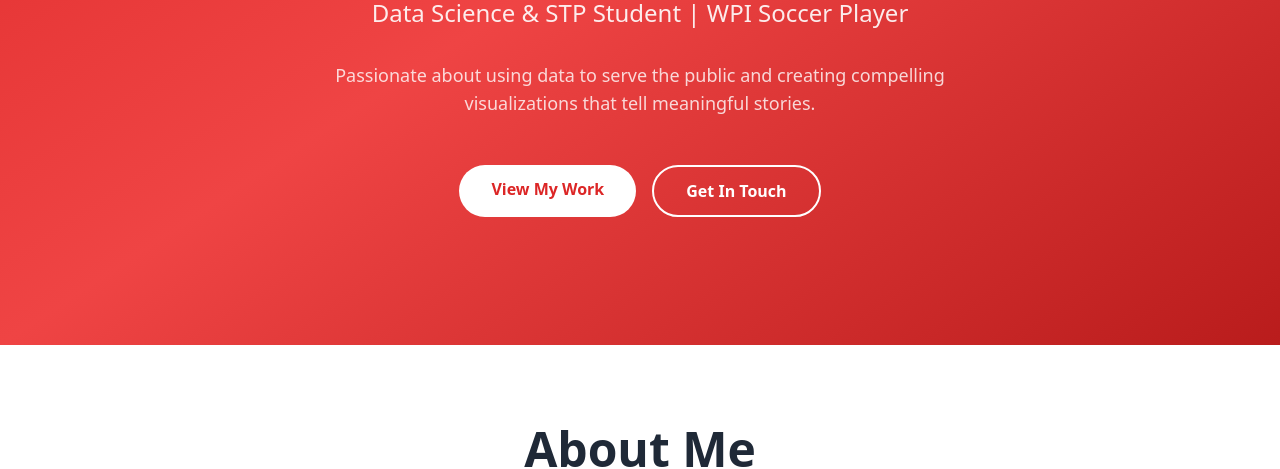
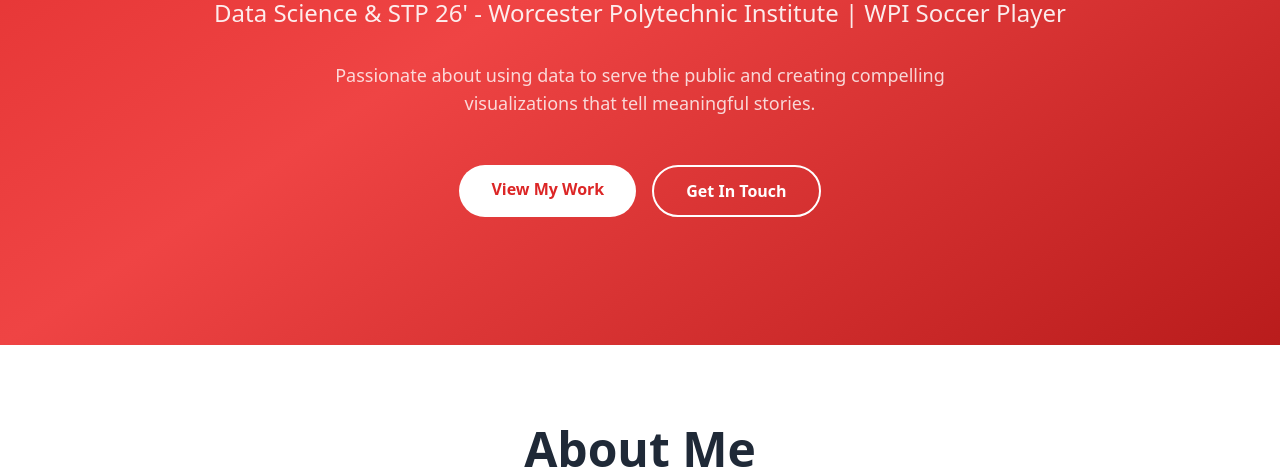
Before and after one commit to anthonyrcoutts/anthonyrcoutts.github.io, a plain HTML site: page index.html in a window 1280 px wide. Shown: the part 631-1100 px from the top of the page. Drawn offline with nearby package versions, Linux system fonts and the light colour scheme.

Commit message:
Update index.html

```diff
--- a/index.html
+++ b/index.html
@@ -63,7 +63,7 @@
             <img src="headshot.jpg" alt="Anthony Coutts" class="w-full h-full object-cover" />
         </div>
         <h1 class="text-5xl md:text-6xl font-bold mb-6">Anthony Coutts</h1>
-        <p class="text-xl md:text-2xl mb-8 opacity-90">Data Science & STP Student | WPI Soccer Player</p>
+        <p class="text-xl md:text-2xl mb-8 opacity-90">Data Science & STP 26' - Worcester Polytechnic Institute | WPI Soccer Player</p>
         <p class="text-lg mb-12 max-w-2xl mx-auto opacity-80">
             Passionate about using data to serve the public and creating compelling visualizations that tell meaningful stories.
         </p>
```
